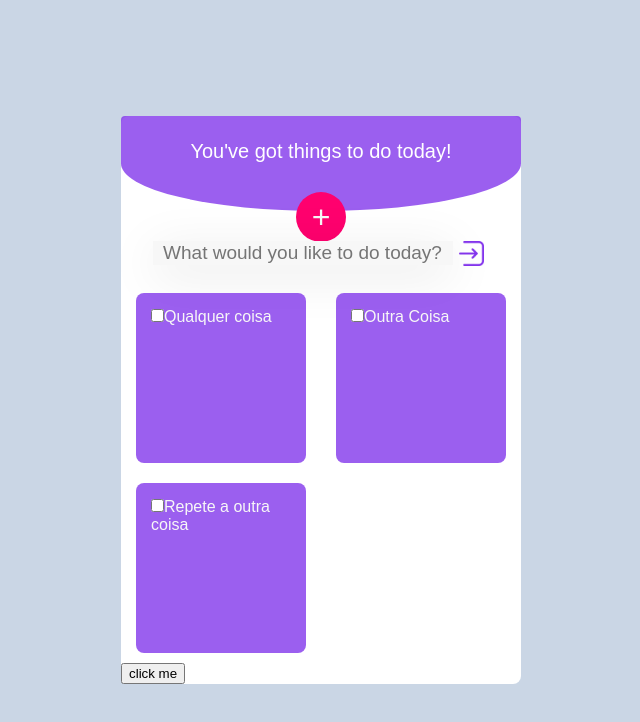
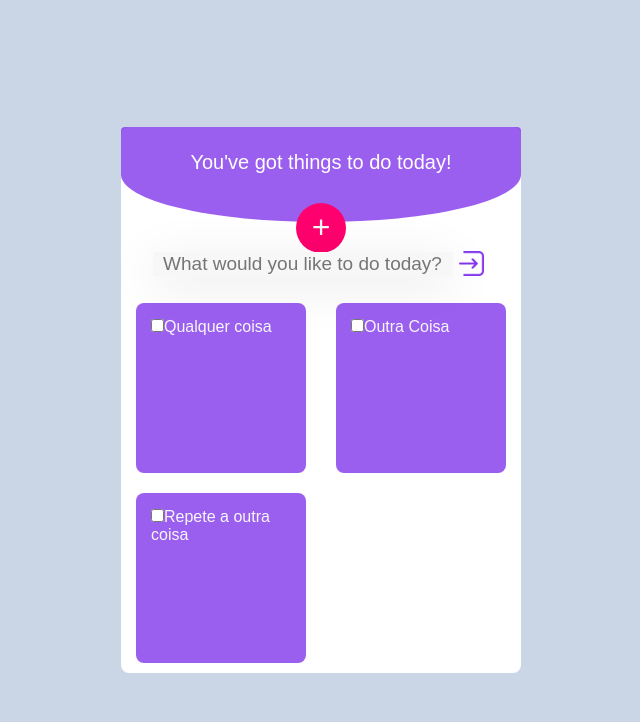
Before and after one commit to flaviobag/todolisst-react, a React (Create React App) app: page / in a window 1280 px wide. Shown: the top 722 px of the page, without its empty margins (319-959 px from the left). Built offline with nearby package versions, Linux system fonts and the light colour scheme.

Commit message:
adiciona a funcionalidade de submeter o card no formulario

```diff
--- a/src/App.js
+++ b/src/App.js
@@ -12,14 +12,16 @@ function App() {
     {id: 3, title: "Repete a outra coisa"}
   ])
 
+  const addNewCard = (item) => {
+    setCards([...cards, item])
+  }
   return (
     <div className="container">
       <div className="main-card">
         <Header/>
         <main>
-          <Form/>
+          <Form addNewCard={addNewCard}/>
           <List cards={cards}/>
-          <button onClick={() => setCards([...cards,{id: 4, title: "Repete a outra coisa de novo"}])}>click me</button>
         </main>
       </div>
     </div>
--- a/src/components/Field/Field.js
+++ b/src/components/Field/Field.js
@@ -3,9 +3,9 @@ import "./Field.css"
 import LoginImage from "../../icons/login.png"
 
 
-const Field = () => (
-    <div data-field className="field">
-        <input data-input  type="text" className="field__input" placeholder="What would you like to do today?" aria-label="What would you like to do today?"/>
+const Field = ({title, setTitle}) => (
+    <div className="field">
+        <input value={title} onChange={(e) => setTitle(e.target.value)} type="text" className="field__input" placeholder="What would you like to do today?" aria-label="What would you like to do today?"/>
         <button class="field__button"><img className="field__image" src={LoginImage} alt="submit"/></button>
     </div>
 )
--- a/src/components/Form/Form.js
+++ b/src/components/Form/Form.js
@@ -2,10 +2,17 @@ import React from "react";
 import Field from "../Field/Field";
 import "./Form.css"
 
-const Form = () => (
-    <form data-form className="form">
-       <Field/>
-    </form>
-)
+const Form = ({addNewCard}) => {
+    const [title, setTitle] = React.useState('')
+    const handleSubmit = (e) => {
+        e.preventDefault()
+        addNewCard({id:4, title})
+    }
+    return (
+        <form className="form" onSubmit={handleSubmit}>
+            <Field title={title} setTitle={setTitle}/>
+        </form>
+    )
+}
 
 export default Form
--- a/src/components/List/List.js
+++ b/src/components/List/List.js
@@ -6,7 +6,7 @@ import Card from "../Card/Card";
 const List = ({cards}) => {
 
     return(
-    <ul data-list className="cards">
+    <ul className="cards">
         {
             cards.map((card) => (<Card id={card.id} title={card.title}/>))
         }
```
